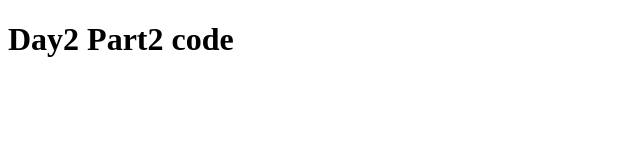
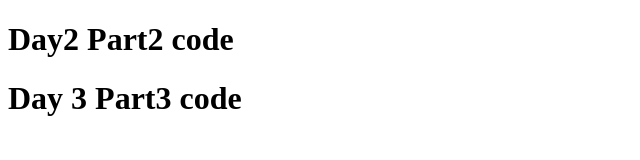
Before and after one commit to Enus5Three/Version-Control, a plain HTML site: page Index.html in a window 1280 px wide. Shown: the whole page, without its empty margins (0-640 px from the left). Drawn offline with Linux system fonts and the light colour scheme.

Commit message:
Version3

```diff
--- a/Index.html
+++ b/Index.html
@@ -7,5 +7,6 @@
 </head>
 <body>
     <h1> Day2 Part2 code </h1>
+    <h1> Day 3 Part3 code </h1>
 </body>
 </html>
```
